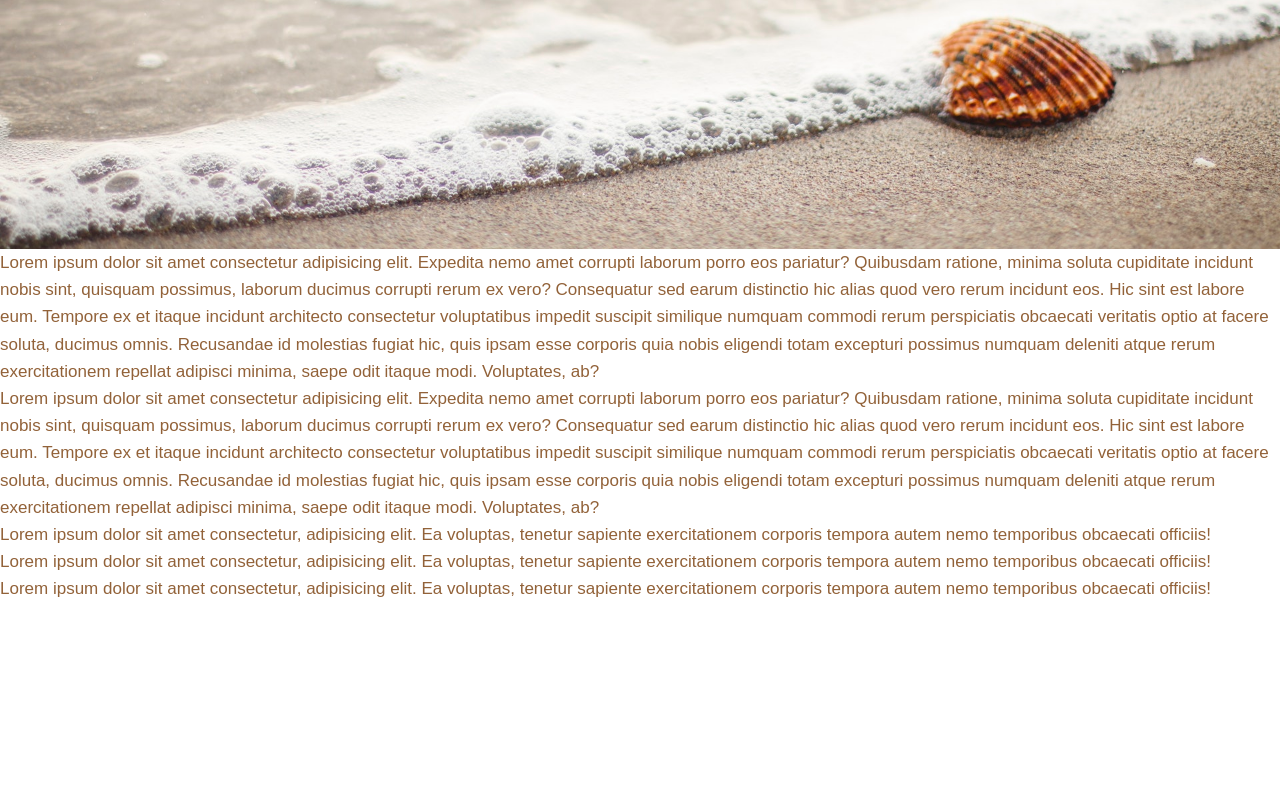
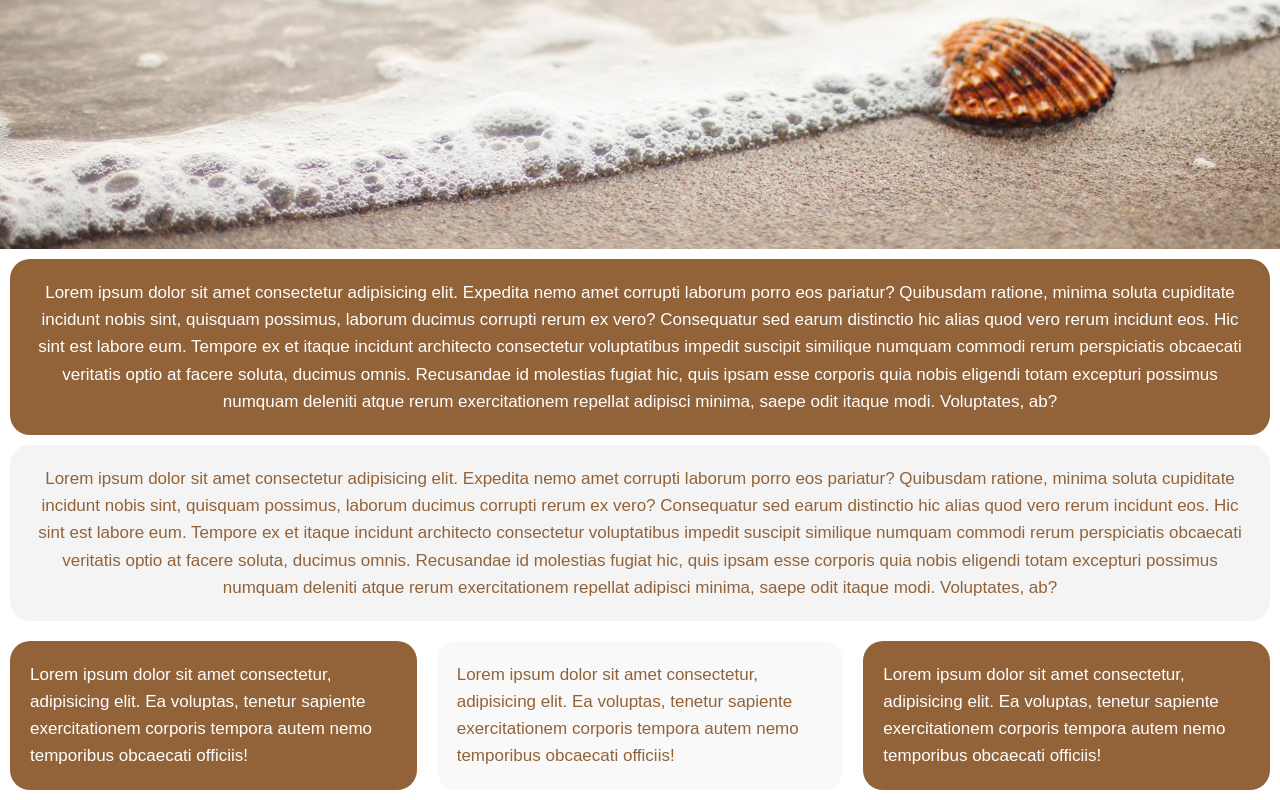
Before and after one commit to MhmodTayel/Fullscreen-Landing-Page, a plain HTML site: page index.html in a window 1280 px wide. Shown: the part 551-1351 px from the top of the page. Before the commit the page ends 1153 px from the top, so only its background shows below. Drawn offline with Linux system fonts and the light colour scheme.

Commit message:
all done

```diff
--- a/css/style.css
+++ b/css/style.css
@@ -50,3 +50,41 @@ body {
   background-color: #926239;
   color: #fff;
 }
+
+#section-a {
+  padding: 20px;
+  border-radius: 20px;
+  margin: 10px;
+  background: #926239;
+  color: #fff;
+  text-align: center;
+}
+
+#section-b {
+  border-radius: 20px;
+  padding: 20px;
+  margin: 10px;
+  background: #f4f4f4;
+
+  text-align: center;
+}
+
+#section-c {
+  display: flex;
+}
+
+#section-c div {
+  padding: 20px;
+  border-radius: 20px;
+  margin: 10px;
+}
+
+#section-c .box-1,
+#section-c .box-3 {
+  background-color: #926239;
+  color: #fff;
+}
+
+#section-c .box-2 {
+  background-color: #f9f9f9;
+}
```
